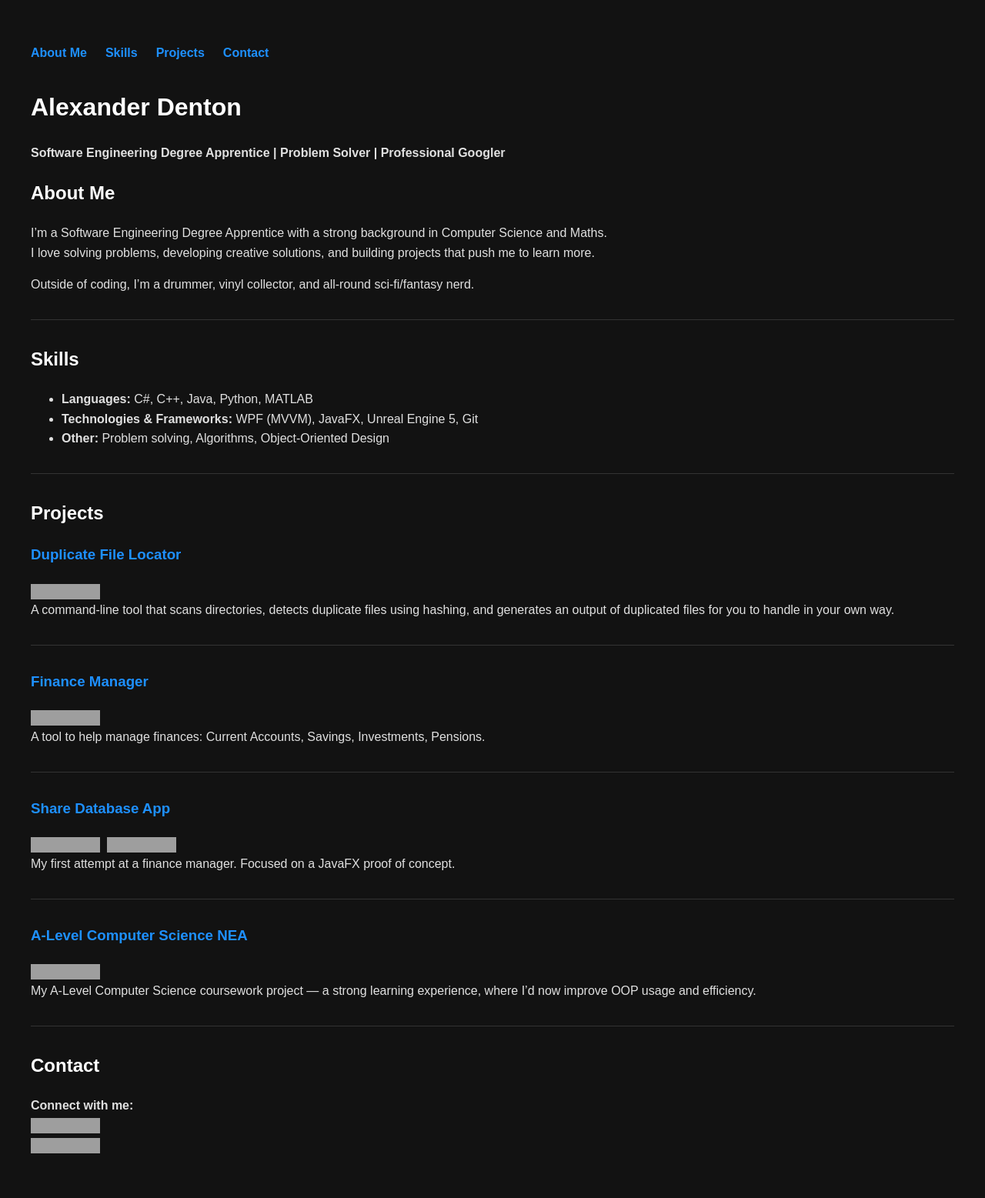
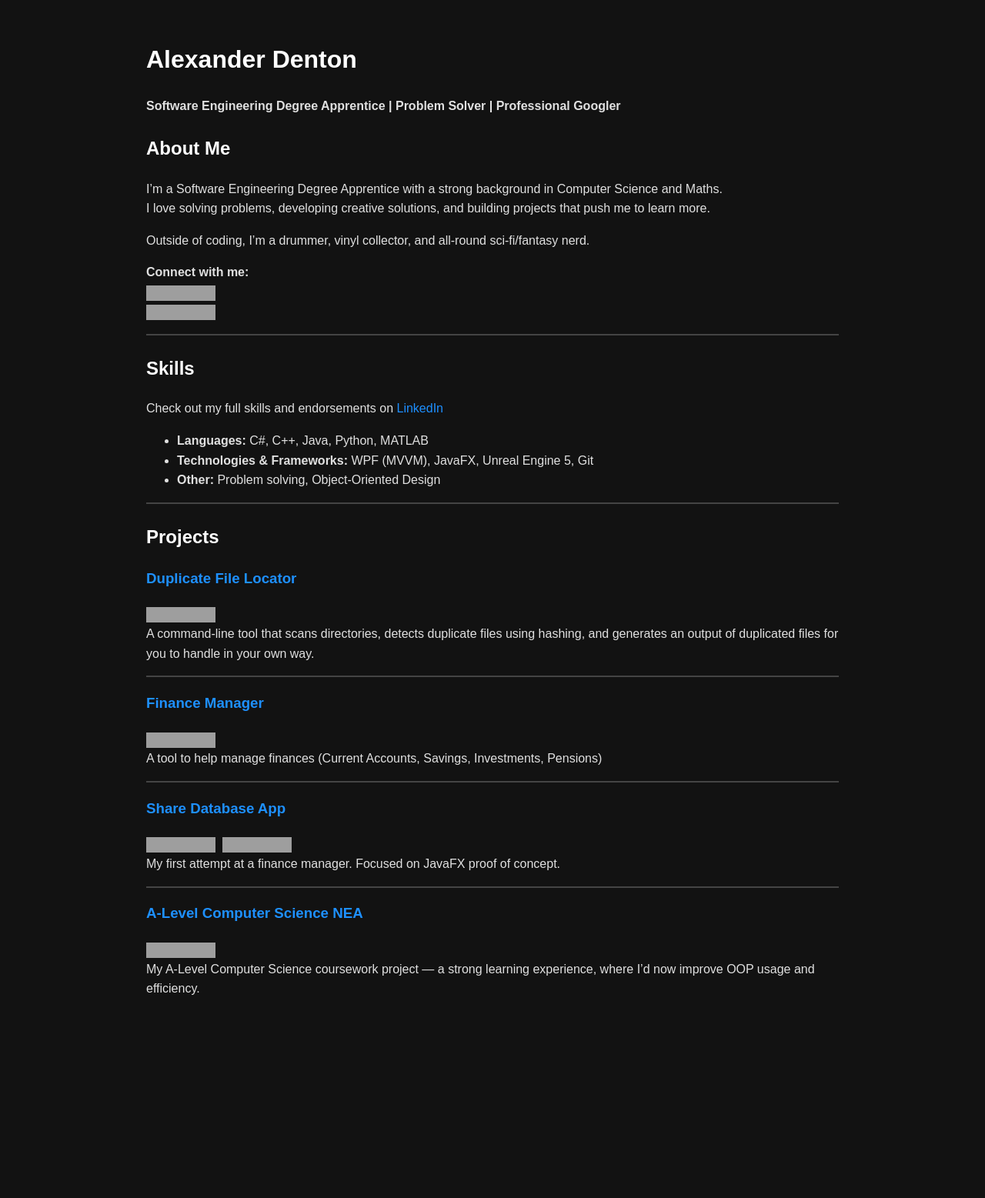
Before and after one commit to alexanderdenton/alexanderdenton.github.io, a Jekyll site: the page built from index.md, in a window 1280 px wide. Shown: the whole page at 77% size. Built offline with Jekyll 4.4.1, drawn with Linux system fonts in a browser that asks for light colours; after the commit the page ends 1334 px from its top, so only the background shows below that; grey boxes are pictures that could not be loaded.

Commit message:
chatgpt helped to fix.

```diff
--- a/_layouts/default.html
+++ b/_layouts/default.html
@@ -7,19 +7,8 @@
   <link rel="stylesheet" href="{{ '/assets/css/style.css' | relative_url }}">
 </head>
 <body>
-  <header>
-    <nav>
-      <ul>
-        <li><a href="#about-me">About Me</a></li>
-        <li><a href="#skills">Skills</a></li>
-        <li><a href="#projects">Projects</a></li>
-        <li><a href="#contact">Contact</a></li>
-      </ul>
-    </nav>
-  </header>
-
-  <main>
+  <div class="container">
     {{ content }}
-  </main>
+  </div>
 </body>
 </html>
--- a/assets/css/style.css
+++ b/assets/css/style.css
@@ -1,15 +1,25 @@
+/* Dark theme background & text */
 body {
     background-color: #121212;
     color: #e0e0e0;
     font-family: Arial, sans-serif;
     line-height: 1.6;
-    padding: 2rem;
+    margin: 0;
+    padding: 0 20px;
 }
 
+/* Headings */
 h1, h2, h3 {
     color: #ffffff;
+    margin-top: 1em;
 }
 
+/* Horizontal line */
+hr {
+    border: 1px solid #444;
+}
+
+/* Links */
 a {
     color: #1e90ff;
     text-decoration: none;
@@ -19,29 +29,15 @@ a:hover {
     text-decoration: underline;
 }
 
-hr {
-    border: 0;
-    height: 1px;
-    background: #333;
-    margin: 2rem 0;
+/* Badge spacing */
+img {
+    margin-right: 5px;
+    vertical-align: middle;
 }
 
-img {
-    vertical-align: middle;
-    margin-right: 0.3rem;
+/* Container padding */
+.container {
+    max-width: 900px;
+    margin: auto;
+    padding: 20px;
 }
-
-header {
-    margin-bottom: 2rem;
-}
-
-nav ul {
-    display: flex;
-    list-style: none;
-    padding: 0;
-    gap: 1.5rem;
-}
-
-nav ul li a {
-    font-weight: bold;
-}
--- a/index.md
+++ b/index.md
@@ -6,24 +6,30 @@ title: Alexander Denton
 # Alexander Denton
 **Software Engineering Degree Apprentice | Problem Solver | Professional Googler**
 
-## About Me {#about-me}
+## About Me
 
 I’m a Software Engineering Degree Apprentice with a strong background in Computer Science and Maths.
 I love solving problems, developing creative solutions, and building projects that push me to learn more.
 
 Outside of coding, I’m a drummer, vinyl collector, and all-round sci-fi/fantasy nerd.
 
+**Connect with me:**
+[![GitHub](https://img.shields.io/badge/GitHub-181717?style=flat&logo=github&logoColor=white)](https://github.com/Atden04)
+[![LinkedIn](https://img.shields.io/badge/LinkedIn-0A66C2?style=flat&logo=linkedin&logoColor=white)](https://www.linkedin.com/in/alexander-t-denton)
+
 ---
 
 ## Skills {#skills}
 
+Check out my full skills and endorsements on [LinkedIn](https://www.linkedin.com/in/alexander-t-denton)
+
 - **Languages:** C#, C++, Java, Python, MATLAB
 - **Technologies & Frameworks:** WPF (MVVM), JavaFX, Unreal Engine 5, Git
-- **Other:** Problem solving, Algorithms, Object-Oriented Design
+- **Other:** Problem solving, Object-Oriented Design
 
 ---
 
-## Projects {#projects}
+## Projects
 
 ### [Duplicate File Locator](https://github.com/Atden04/duplicate-file-locator)
 ![C#](https://img.shields.io/badge/C%23-blue?logo=csharp&logoColor=white)
@@ -33,24 +39,16 @@ A command-line tool that scans directories, detects duplicate files using hashin
 
 ### [Finance Manager](https://github.com/Atden04/finance-manager)
 ![C#](https://img.shields.io/badge/C%23-blue?logo=csharp&logoColor=white)
-A tool to help manage finances: Current Accounts, Savings, Investments, Pensions.
+A tool to help manage finances (Current Accounts, Savings, Investments, Pensions)
 
 ---
 
 ### [Share Database App](https://github.com/Atden04/ShareDatabaseApp)
 ![Java](https://img.shields.io/badge/Java-red?logo=java&logoColor=white) ![JavaFX](https://img.shields.io/badge/JavaFX-purple?style=flat)
-My first attempt at a finance manager. Focused on a JavaFX proof of concept.
+My first attempt at a finance manager. Focused on JavaFX proof of concept.
 
 ---
 
 ### [A-Level Computer Science NEA](https://github.com/Atden04/A-LevelNEA)
 ![C#](https://img.shields.io/badge/C%23-blue?logo=csharp&logoColor=white)
 My A-Level Computer Science coursework project — a strong learning experience, where I’d now improve OOP usage and efficiency.
-
----
-
-## Contact {#contact}
-
-**Connect with me:**
-[![GitHub](https://img.shields.io/badge/GitHub-181717?style=flat&logo=github&logoColor=white)](https://github.com/Atden04)
-[![LinkedIn](https://img.shields.io/badge/LinkedIn-0A66C2?style=flat&logo=linkedin&logoColor=white)](https://www.linkedin.com/in/your-linkedin/)
```
